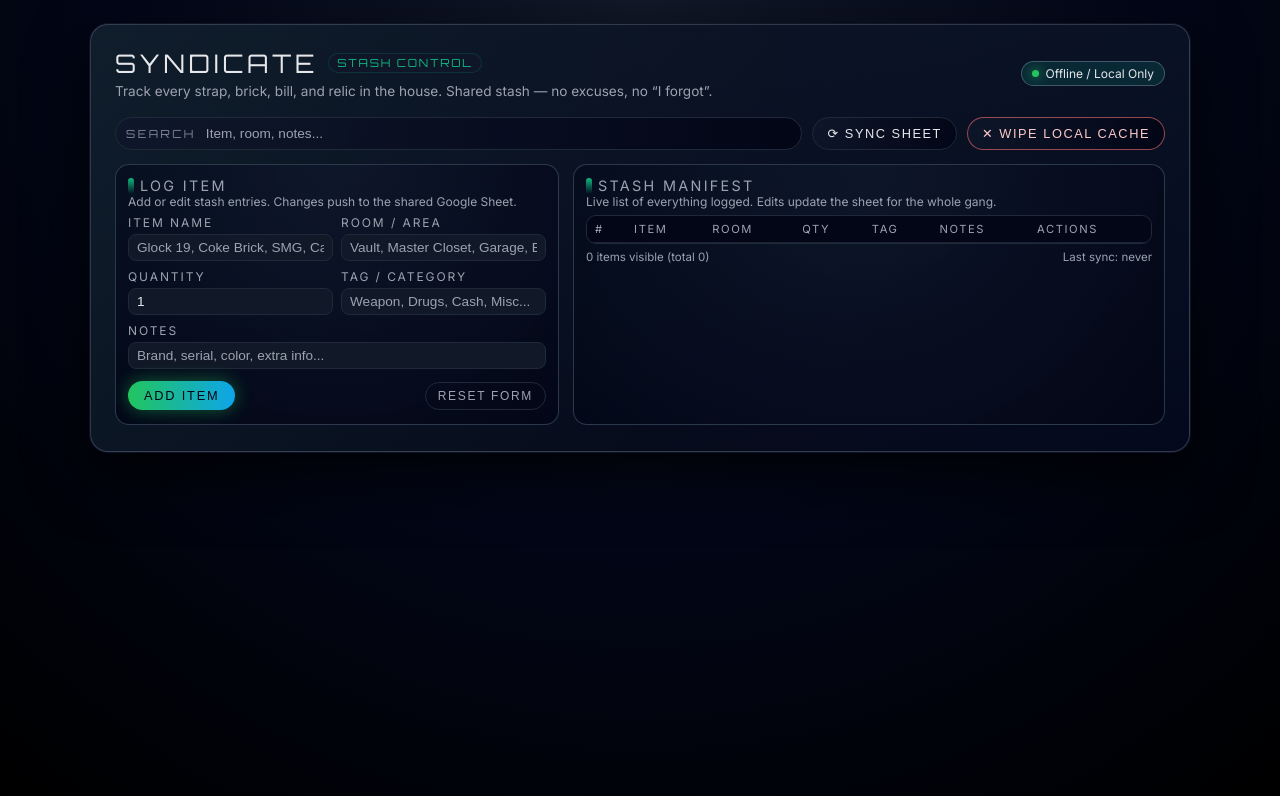
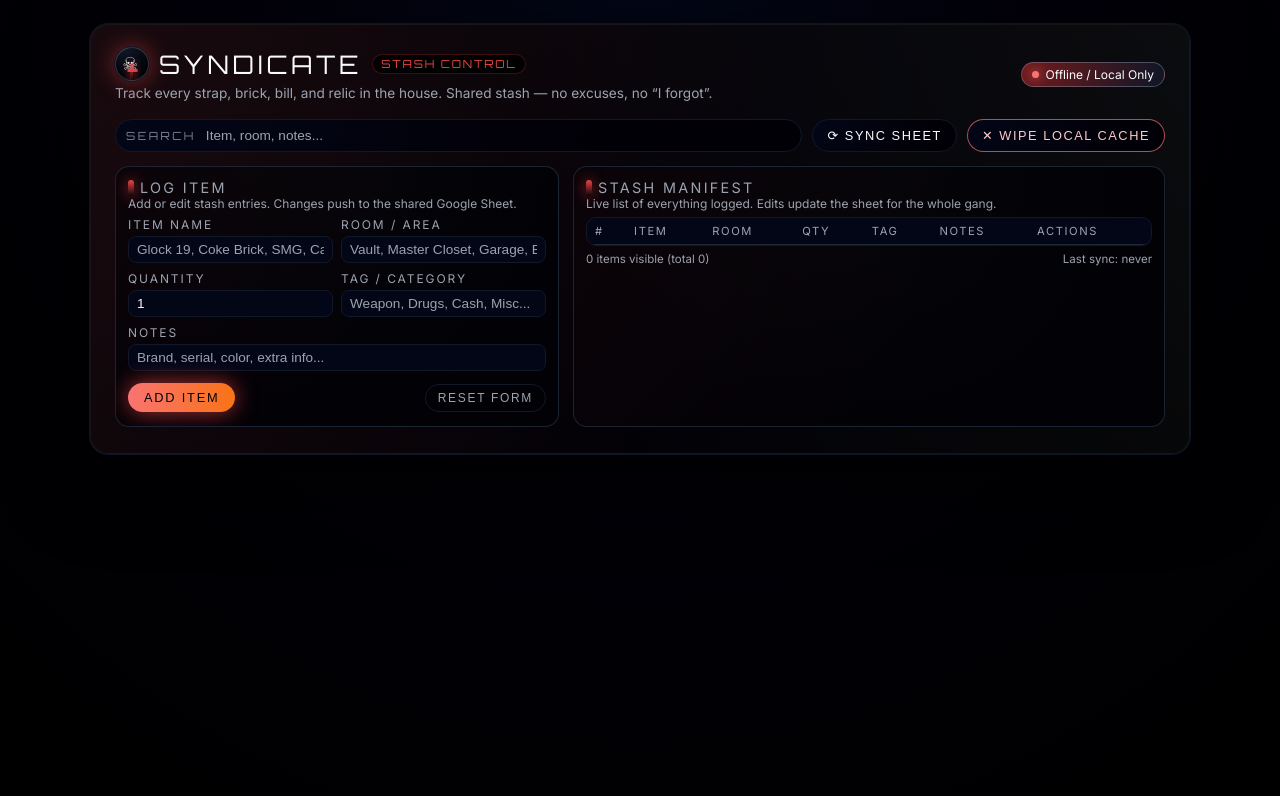
Before and after one commit to mastersamii/Syndicate-Inventory-Tracker, a plain HTML site: page index.html in a window 1280 px wide. Drawn offline with Linux system fonts and the light colour scheme.

Commit message:
Update index.html with new UI

```diff
--- a/index.html
+++ b/index.html
@@ -4,20 +4,20 @@
   <meta charset="UTF-8" />
   <title>Syndicate Stash Tracker</title>
 
-  <!-- Awesome fonts -->
+  <!-- Fonts -->
   <link href="https://fonts.googleapis.com/css2?family=Orbitron:wght@400;700&family=Inter:wght@400;600&display=swap" rel="stylesheet" />
 
   <style>
     :root {
-      --bg: #050509;
-      --bg-elevated: #0c0c14;
-      --accent: #10b981; /* teal/green syndicate vibes */
-      --accent-soft: rgba(16,185,129,0.18);
-      --accent-danger: #ef4444;
-      --text-main: #e5e7eb;
+      --bg: #020207;
+      --bg-elevated: #050509;
+      --accent: #ef4444; /* blood red */
+      --accent-soft: rgba(239,68,68,0.24);
+      --accent-danger: #f97373;
+      --text-main: #f9fafb;  /* almost white */
       --text-muted: #9ca3af;
-      --border-subtle: #1f2937;
-      --input-bg: #111827;
+      --border-subtle: #111827;
+      --input-bg: #020617;
     }
 
     * {
@@ -29,7 +29,7 @@
       min-height: 100vh;
       font-family: "Inter", system-ui, -apple-system, BlinkMacSystemFont, "Segoe UI", sans-serif;
       color: var(--text-main);
-      background: radial-gradient(circle at top, #111827 0, #020617 50%, #000 100%);
+      background: radial-gradient(circle at top, #020617 0, #020007 50%, #000 100%);
       padding: 24px;
       display: flex;
       justify-content: center;
@@ -39,13 +39,13 @@
     .app-shell {
       width: 100%;
       max-width: 1100px;
-      background: linear-gradient(145deg, rgba(16,24,40,0.95), rgba(2,6,23,0.98));
+      background: radial-gradient(circle at top left, #050509 0, #020106 60%, #000 100%);
       border-radius: 18px;
       padding: 22px 24px 26px;
-      border: 1px solid rgba(148,163,184,0.3);
+      border: 1px solid rgba(249,250,251,0.08);
       box-shadow:
-        0 0 0 1px rgba(15,23,42,0.8),
-        0 24px 60px rgba(0,0,0,0.7);
+        0 0 0 1px rgba(15,23,42,0.9),
+        0 24px 80px rgba(0,0,0,0.9);
       position: relative;
       overflow: hidden;
     }
@@ -55,10 +55,10 @@
       position: absolute;
       inset: -40%;
       background:
-        radial-gradient(circle at 0% 0%, rgba(16,185,129,0.07), transparent 55%),
-        radial-gradient(circle at 100% 0%, rgba(59,130,246,0.07), transparent 55%);
+        radial-gradient(circle at 0% 0%, rgba(239,68,68,0.14), transparent 55%),
+        radial-gradient(circle at 100% 0%, rgba(148,163,184,0.12), transparent 55%);
       mix-blend-mode: screen;
-      opacity: 0.9;
+      opacity: 0.95;
       pointer-events: none;
     }
 
@@ -87,11 +87,55 @@
       gap: 10px;
     }
 
+    .logo-mark {
+      display: flex;
+      align-items: center;
+      justify-content: center;
+      width: 34px;
+      height: 34px;
+      border-radius: 999px;
+      background: radial-gradient(circle at 30% 0, #111827 0, #020308 70%);
+      border: 1px solid rgba(249,250,251,0.18);
+      box-shadow:
+        0 0 0 1px rgba(15,23,42,0.9),
+        0 0 22px rgba(239,68,68,0.55);
+      position: relative;
+      overflow: hidden;
+    }
+
+    .logo-skull {
+      font-size: 1.1rem;
+      transform: translateY(-1px);
+    }
+
+    /* inverted cross under the skull */
+    .logo-cross {
+      position: absolute;
+      width: 3px;
+      height: 18px;
+      background: linear-gradient(to bottom, rgba(239,68,68,0.85), transparent);
+      bottom: -2px;
+      left: 50%;
+      transform: translateX(-50%);
+      box-shadow: 0 0 10px rgba(239,68,68,0.9);
+    }
+
+    .logo-cross::before {
+      content: "";
+      position: absolute;
+      width: 10px;
+      height: 3px;
+      background: rgba(239,68,68,0.9);
+      top: 5px;
+      left: 50%;
+      transform: translateX(-50%);
+    }
+
     .app-title-tag {
       font-size: 0.7rem;
       padding: 2px 8px;
       border-radius: 999px;
-      background: rgba(15,23,42,0.9);
+      background: rgba(0,0,0,0.85);
       border: 1px solid var(--accent-soft);
       color: var(--accent);
       text-transform: uppercase;
@@ -107,8 +151,8 @@
       font-size: 0.75rem;
       padding: 4px 10px;
       border-radius: 999px;
-      border: 1px solid rgba(16,185,129,0.55);
-      background: rgba(15,118,110,0.24);
+      border: 1px solid rgba(239,68,68,0.7);
+      background: radial-gradient(circle at 0 0, rgba(127,29,29,0.9), rgba(15,23,42,0.9));
       color: var(--text-main);
       display: inline-flex;
       align-items: center;
@@ -119,8 +163,8 @@
       width: 7px;
       height: 7px;
       border-radius: 999px;
-      background: #22c55e;
-      box-shadow: 0 0 12px #22c55e;
+      background: #f97373;
+      box-shadow: 0 0 12px #f97373;
     }
 
     .controls-row {
@@ -140,7 +184,7 @@
       padding: 7px 10px;
       border-radius: 999px;
       border: 1px solid var(--border-subtle);
-      background: radial-gradient(circle at 0 0, rgba(15,23,42,0.9), #020617);
+      background: radial-gradient(circle at 0 0, #020617 0, #020007 70%);
     }
 
     .search-input input {
@@ -172,7 +216,7 @@
       padding: 7px 14px;
       border-radius: 999px;
       border: 1px solid var(--border-subtle);
-      background: radial-gradient(circle at 0 0, rgba(15,23,42,0.9), #020617);
+      background: radial-gradient(circle at 0 0, #020617 0, #020007 80%);
       color: var(--text-main);
       display: inline-flex;
       align-items: center;
@@ -183,17 +227,17 @@
 
     .pill-button:hover {
       border-color: var(--accent);
-      box-shadow: 0 0 0 1px rgba(16,185,129,0.35), 0 0 16px rgba(16,185,129,0.18);
+      box-shadow: 0 0 0 1px rgba(239,68,68,0.45), 0 0 18px rgba(239,68,68,0.3);
       transform: translateY(-0.5px);
     }
 
     .pill-button.danger {
-      border-color: rgba(248,113,113,0.6);
+      border-color: rgba(248,113,113,0.7);
       color: #fecaca;
     }
 
     .pill-button.danger:hover {
-      box-shadow: 0 0 0 1px rgba(248,113,113,0.45), 0 0 16px rgba(248,113,113,0.18);
+      box-shadow: 0 0 0 1px rgba(248,113,113,0.55), 0 0 18px rgba(248,113,113,0.3);
     }
 
     .layout {
@@ -211,9 +255,9 @@
     }
 
     .card {
-      background: radial-gradient(circle at top, rgba(15,23,42,0.9), #020617);
+      background: radial-gradient(circle at top, #050509 0, #020106 70%);
       border-radius: 14px;
-      border: 1px solid rgba(51,65,85,0.85);
+      border: 1px solid rgba(31,41,55,0.9);
       padding: 12px 12px 14px;
       position: relative;
       overflow: hidden;
@@ -223,8 +267,8 @@
       content: "";
       position: absolute;
       inset: -40%;
-      background: radial-gradient(circle at 0 0, rgba(16,185,129,0.09), transparent 55%);
-      opacity: 0.35;
+      background: radial-gradient(circle at 0 0, rgba(239,68,68,0.14), transparent 55%);
+      opacity: 0.45;
       pointer-events: none;
     }
 
@@ -253,6 +297,7 @@
       height: 16px;
       border-radius: 999px;
       background: linear-gradient(to bottom, var(--accent), transparent);
+      box-shadow: 0 0 14px rgba(239,68,68,0.7);
     }
 
     .card-subtitle {
@@ -296,7 +341,7 @@
 
     form input:focus {
       border-color: var(--accent);
-      box-shadow: 0 0 0 1px rgba(16,185,129,0.35);
+      box-shadow: 0 0 0 1px rgba(239,68,68,0.45);
     }
 
     .form-row-span {
@@ -319,20 +364,20 @@
       font-size: 0.8rem;
       text-transform: uppercase;
       letter-spacing: 0.14em;
-      background: linear-gradient(to right, #22c55e, #0ea5e9);
-      color: #020617;
+      background: linear-gradient(to right, #f97373, #f97316);
+      color: #020106;
       cursor: pointer;
       display: inline-flex;
       align-items: center;
       gap: 8px;
-      box-shadow: 0 0 18px rgba(34,197,94,0.45);
+      box-shadow: 0 0 22px rgba(239,68,68,0.7);
       transition: all 0.16s ease-out;
     }
 
     .btn-primary:hover {
-      filter: brightness(1.08);
+      filter: brightness(1.06);
       transform: translateY(-0.5px);
-      box-shadow: 0 0 22px rgba(34,197,94,0.6);
+      box-shadow: 0 0 26px rgba(239,68,68,0.9);
     }
 
     .btn-secondary {
@@ -362,8 +407,8 @@
       overflow: auto;
       border-radius: 10px;
       border: 1px solid var(--border-subtle);
-      background: rgba(15,23,42,0.9);
-      box-shadow: inset 0 0 0 1px rgba(15,23,42,0.9);
+      background: rgba(3,7,18,0.95);
+      box-shadow: inset 0 0 0 1px rgba(15,23,42,0.96);
       z-index: 1;
     }
 
@@ -384,7 +429,7 @@
     td {
       padding: 6px 8px;
       text-align: left;
-      border-bottom: 1px solid rgba(31,41,55,0.8);
+      border-bottom: 1px solid rgba(31,41,55,0.9);
       white-space: nowrap;
     }
 
@@ -397,11 +442,11 @@
     }
 
     tbody tr:nth-child(even) {
-      background: rgba(15,23,42,0.6);
+      background: rgba(15,23,42,0.75);
     }
 
     tbody tr:hover {
-      background: rgba(16,185,129,0.08);
+      background: rgba(239,68,68,0.12);
     }
 
     tbody td.notes {
@@ -413,8 +458,8 @@
       font-size: 0.72rem;
       padding: 2px 7px;
       border-radius: 999px;
-      border: 1px solid rgba(55,65,81,0.9);
-      background: rgba(15,23,42,0.9);
+      border: 1px solid rgba(148,163,184,0.8);
+      background: rgba(15,23,42,0.98);
       color: var(--text-muted);
     }
 
@@ -442,7 +487,7 @@
     }
 
     .action-chip.danger {
-      border-color: rgba(248,113,113,0.7);
+      border-color: rgba(248,113,113,0.9);
       color: #fecaca;
     }
 
@@ -461,6 +506,10 @@
     <div class="app-header">
       <div class="app-title-block">
         <div class="app-title">
+          <div class="logo-mark">
+            <span class="logo-skull">☠</span>
+            <span class="logo-cross"></span>
+          </div>
           <span>Syndicate</span>
           <span class="app-title-tag">Stash Control</span>
         </div>
@@ -599,9 +648,9 @@
       const el = document.getElementById("sync-status");
       el.textContent = text;
       if (mode === "ok") {
-        el.parentElement.style.borderColor = "rgba(16,185,129,0.55)";
+        el.parentElement.style.borderColor = "rgba(239,68,68,0.8)";
       } else if (mode === "error") {
-        el.parentElement.style.borderColor = "rgba(248,113,113,0.7)";
+        el.parentElement.style.borderColor = "rgba(248,113,113,0.9)";
       } else {
         el.parentElement.style.borderColor = "rgba(148,163,184,0.4)";
       }
```
